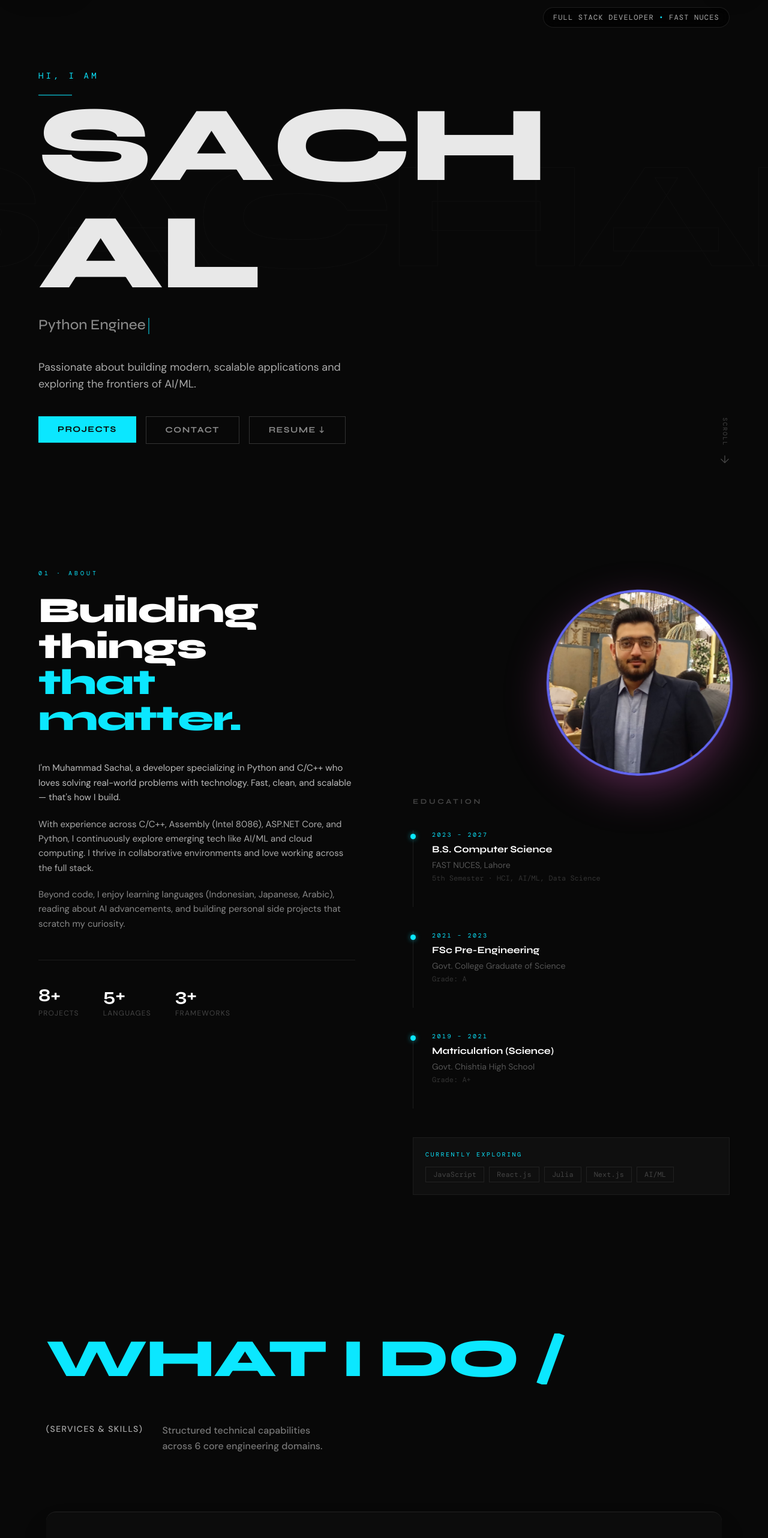
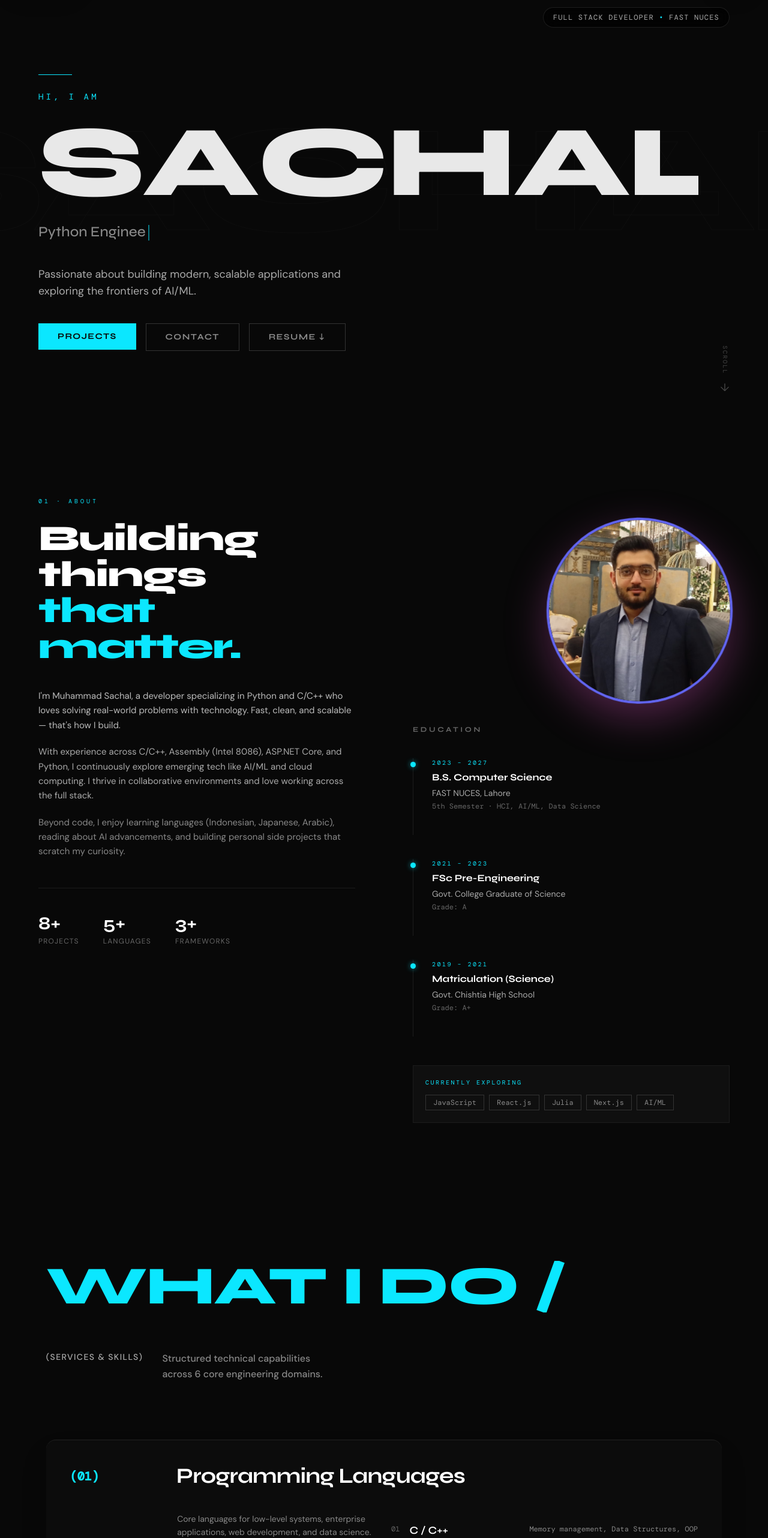
Before and after one commit to Sachal2508/My-Portfolio, a Next.js app: page / in a window 1280 px wide. Shown: the part 100-2664 px from the top of the page at 60% size. Built offline with nearby package versions, Linux system fonts and the light colour scheme; a web font is replaced by a local one.

Commit message:
style: enhance single-line hero name, fix cursor trail size & unify text theme

```diff
--- a/app/globals.css
+++ b/app/globals.css
@@ -20,8 +20,8 @@
   --c-border:   #1e1e1e;
   --c-text:     #e8e8e8;
   --c-text2:    #aaaaaa;
-  --c-text3:    #777777;
-  --c-text4:    #555555;
+  --c-text3:    #888888;
+  --c-text4:    #666666;
   --c-ghost:    #282828;
   --c-stroke:   rgba(255,255,255,0.05);
   /* Projects / Skills section aliases */
@@ -36,14 +36,9 @@
    ============================================= */
 *, *::before, *::after { box-sizing: border-box; }
 
-html.cursor-hidden,
-html.cursor-hidden body,
-html.cursor-hidden *,
-html.cursor-hidden *::before,
-html.cursor-hidden *::after,
-html.cursor-hidden button,
-html.cursor-hidden a,
-html.cursor-hidden input {
+/* ── Hide native cursor everywhere — custom cursor replaces it ── */
+html, html *, html *::before, html *::after,
+html body, html button, html a, html input, html textarea, html select {
   cursor: none !important;
 }
 
--- a/components/About.tsx
+++ b/components/About.tsx
@@ -65,8 +65,8 @@ function TimelineItem({
       >
         {item.degree}
       </h4>
-      <p className="text-[#555] text-sm">{item.school}</p>
-      <p className="text-[#333] text-xs mt-1 font-mono">{item.note}</p>
+      <p className="text-[#aaa] text-sm">{item.school}</p>
+      <p className="text-[#666] text-xs mt-1 font-mono">{item.note}</p>
     </motion.div>
   );
 }
@@ -138,7 +138,7 @@ export default function About() {
                   >
                     {stat.num}
                   </p>
-                  <p className="text-[#444] text-xs tracking-widest uppercase mt-1">
+                  <p className="text-[#666] text-xs tracking-widest uppercase mt-1">
                     {stat.label}
                   </p>
                 </div>
@@ -168,7 +168,7 @@ export default function About() {
           {/* Education Timeline */}
           <ScrollReveal delay={0.08}>
             <h3
-              className="font-syne font-bold text-xs tracking-[0.3em] uppercase text-[#444] mb-10"
+              className="font-syne font-bold text-xs tracking-[0.3em] uppercase text-[#666] mb-10"
               style={{ fontFamily: "var(--font-syne, Syne, sans-serif)" }}
             >
               Education
@@ -190,7 +190,7 @@ export default function About() {
                   (t) => (
                     <span
                       key={t}
-                      className="px-3 py-1 text-xs border border-[#222] text-[#444] font-mono"
+                      className="px-3 py-1 text-xs border border-[#333] text-[#888] font-mono"
                     >
                       {t}
                     </span>
--- a/components/CustomCursor.tsx
+++ b/components/CustomCursor.tsx
@@ -3,39 +3,40 @@
 import { useEffect, useRef, useState } from "react";
 
 const TRAIL_COUNT = 8;
-const LERP_FACTOR = 0.35;
 
 type Position = { x: number; y: number };
 
 export default function CustomCursor() {
-  const mainDotRef = useRef<HTMLDivElement>(null);
-  const trailRefs = useRef<(HTMLDivElement | null)[]>([]);
-  const mouse = useRef<Position>({ x: -200, y: -200 });
-  const headPos = useRef<Position>({ x: -200, y: -200 });
-  const trailPositions = useRef<Position[]>(
-    Array.from({ length: TRAIL_COUNT }, () => ({ x: -200, y: -200 }))
+  const mainDotRef  = useRef<HTMLDivElement>(null);
+  const trailRefs   = useRef<(HTMLDivElement | null)[]>([]);
+  const mouse       = useRef<Position>({ x: -300, y: -300 });
+  const trailPos    = useRef<Position[]>(
+    Array.from({ length: TRAIL_COUNT }, () => ({ x: -300, y: -300 }))
   );
-  const isHovered = useRef(false);
-  const rafId = useRef<number>();
+  const isHovered   = useRef(false);
+  const rafId       = useRef<number>();
   const [enabled, setEnabled] = useState(false);
-  const [visible, setVisible] = useState(false);
+  const [visible,  setVisible]  = useState(false);
 
+  /* ── Device check ─────────────────────────────── */
   useEffect(() => {
     const reduceMotion = window.matchMedia("(prefers-reduced-motion: reduce)").matches;
-    const finePointer = window.matchMedia("(hover: hover) and (pointer: fine)").matches;
-    const touchDevice = navigator.maxTouchPoints > 0 || window.matchMedia("(pointer: coarse)").matches;
+    const finePointer  = window.matchMedia("(hover: hover) and (pointer: fine)").matches;
+    const touchDevice  = navigator.maxTouchPoints > 0 || window.matchMedia("(pointer: coarse)").matches;
 
     if (!finePointer || reduceMotion || touchDevice) return;
 
     setEnabled(true);
-    document.documentElement.classList.add("cursor-hidden");
     document.body.style.cursor = "none";
+    document.documentElement.style.cursor = "none";
+
     return () => {
-      document.documentElement.classList.remove("cursor-hidden");
       document.body.style.cursor = "";
+      document.documentElement.style.cursor = "";
     };
   }, []);
 
+  /* ── Render loop ───────────────────────────────── */
   useEffect(() => {
     if (!enabled) return;
 
@@ -45,51 +46,50 @@ export default function CustomCursor() {
     };
 
     const onMouseOver = (e: MouseEvent) => {
-      const target = e.target as Element;
-      if (target.closest("a, button, [data-magnetic], input, textarea, select, .group")) {
+      const t = e.target as Element;
+      if (t.closest("a, button, [data-magnetic], input, textarea, select")) {
         isHovered.current = true;
       }
     };
 
-    const onMouseOut = () => {
-      isHovered.current = false;
+    const onMouseOut = (e: MouseEvent) => {
+      const t = e.target as Element;
+      if (t.closest("a, button, [data-magnetic], input, textarea, select")) {
+        isHovered.current = false;
+      }
     };
 
     window.addEventListener("mousemove", onMouseMove, { passive: true });
     document.addEventListener("mouseover", onMouseOver);
     document.addEventListener("mouseout", onMouseOut);
 
-    // Ultra-Fast Buttery Render Loop
     const render = () => {
-      const targetX = mouse.current.x;
-      const targetY = mouse.current.y;
+      const mx = mouse.current.x;
+      const my = mouse.current.y;
 
-      // Instant responsive lead dot
-      headPos.current.x += (targetX - headPos.current.x) * 0.7;
-      headPos.current.y += (targetY - headPos.current.y) * 0.7;
-
+      /* Main dot — snaps instantly to mouse */
       if (mainDotRef.current) {
-        const scale = isHovered.current ? 2.0 : 1.0;
-        mainDotRef.current.style.transform = `translate3d(${headPos.current.x}px, ${headPos.current.y}px, 0) translate(-50%, -50%) scale(${scale})`;
+        const scale = isHovered.current ? 1.6 : 1.0;
+        mainDotRef.current.style.transform =
+          `translate3d(${mx}px, ${my}px, 0) translate(-50%, -50%) scale(${scale})`;
       }
 
-      // First trail dot follows the head dot
-      trailPositions.current[0].x += (headPos.current.x - trailPositions.current[0].x) * LERP_FACTOR;
-      trailPositions.current[0].y += (headPos.current.y - trailPositions.current[0].y) * LERP_FACTOR;
+      /* First trail dot follows the mouse with a slight lag */
+      trailPos.current[0].x += (mx - trailPos.current[0].x) * 0.28;
+      trailPos.current[0].y += (my - trailPos.current[0].y) * 0.28;
 
-      // Lagging snake chain effect
+      /* Each subsequent dot follows the previous one — snake chain */
       for (let i = 1; i < TRAIL_COUNT; i++) {
-        const prev = trailPositions.current[i - 1];
-        const curr = trailPositions.current[i];
-        curr.x += (prev.x - curr.x) * LERP_FACTOR;
-        curr.y += (prev.y - curr.y) * LERP_FACTOR;
+        trailPos.current[i].x += (trailPos.current[i - 1].x - trailPos.current[i].x) * 0.28;
+        trailPos.current[i].y += (trailPos.current[i - 1].y - trailPos.current[i].y) * 0.28;
       }
 
-      // Apply transforms to all lagging trail dots
+      /* Apply to trail elements */
       trailRefs.current.forEach((dot, i) => {
         if (dot) {
-          const pos = trailPositions.current[i];
-          dot.style.transform = `translate3d(${pos.x}px, ${pos.y}px, 0) translate(-50%, -50%)`;
+          const { x, y } = trailPos.current[i];
+          dot.style.transform =
+            `translate3d(${x}px, ${y}px, 0) translate(-50%, -50%)`;
         }
       });
 
@@ -114,30 +114,39 @@ export default function CustomCursor() {
         visible ? "opacity-100" : "opacity-0"
       }`}
     >
-      {/* Main Leading Dot */}
+      {/* ── Main leading dot — sharp & bright ── */}
       <div
         ref={mainDotRef}
-        className="fixed top-0 left-0 w-2.5 h-2.5 rounded-full bg-[#0BE7FF] shadow-[0_0_10px_#0BE7FF] pointer-events-none transition-transform duration-75"
-        style={{ willChange: "transform" }}
+        className="fixed top-0 left-0 pointer-events-none rounded-full"
+        style={{
+          width:  "18px",
+          height: "18px",
+          backgroundColor: "#0BE7FF",
+          boxShadow: "0 0 14px 4px rgba(11,231,255,0.65), 0 0 4px 1px #0BE7FF",
+          willChange: "transform",
+          transition: "transform 0.06s ease",
+        }}
       />
 
-      {/* Series of Lagging Trail Dots */}
+      {/* ── Lagging trail dots — shrink & fade ── */}
       {Array.from({ length: TRAIL_COUNT }).map((_, i) => {
-        const size = Math.max(1.5, 6 - i * 0.6);
-        const opacity = Math.max(0.15, 0.7 - i * 0.07);
+        // Starts at 14px, tapers to ~4px
+        const size    = Math.max(4, 14 - i * 1.4);
+        // Starts at 0.75 opacity, fades to 0.1
+        const opacity = Math.max(0.10, 0.75 - i * 0.09);
 
         return (
           <div
             key={i}
-            ref={(el) => {
-              trailRefs.current[i] = el;
-            }}
-            className="fixed top-0 left-0 rounded-full bg-[#0BE7FF] pointer-events-none"
+            ref={(el) => { trailRefs.current[i] = el; }}
+            className="fixed top-0 left-0 rounded-full pointer-events-none"
             style={{
-              width: `${size}px`,
-              height: `${size}px`,
-              opacity: opacity,
-              willChange: "transform",
+              width:           `${size}px`,
+              height:          `${size}px`,
+              backgroundColor: "#0BE7FF",
+              opacity,
+              boxShadow:       i < 3 ? `0 0 ${8 - i * 2}px rgba(11,231,255,0.4)` : "none",
+              willChange:      "transform",
             }}
           />
         );
--- a/components/Hero.tsx
+++ b/components/Hero.tsx
@@ -107,7 +107,7 @@ export default function Hero() {
       />
 
       {/* Hero content */}
-      <div className="relative z-10 max-w-[900px] pt-6">
+      <div className="relative z-10 max-w-[1100px] w-full pt-6">
         {/* Greeting */}
         <motion.p
           initial={{ opacity: 0, x: -20 }}
@@ -119,12 +119,12 @@ export default function Hero() {
           Hi, I am
         </motion.p>
 
-        {/* Name — characters stagger in */}
+        {/* Name — characters stagger in on one single line */}
         <div
-          className="overflow-hidden"
+          className="overflow-hidden w-full"
           aria-label="Muhammad Sachal"
         >
-          <div className="flex flex-wrap">
+          <div className="flex flex-nowrap whitespace-nowrap items-center">
             {NAME_CHARS.map((char, i) => (
               <motion.span
                 key={i}
@@ -135,10 +135,10 @@ export default function Hero() {
                   delay: 0.4 + i * 0.06,
                   ease: [0.22, 1, 0.36, 1],
                 }}
-                className="font-syne font-extrabold leading-none tracking-tight"
+                className="font-syne font-extrabold leading-none tracking-tight select-none"
                 style={{
                   fontFamily: "var(--font-syne, Syne, sans-serif)",
-                  fontSize: "clamp(4rem, 14vw, 13rem)",
+                  fontSize: "clamp(3.2rem, 14.5vw, 10.5rem)",
                   color: "var(--c-text, #f0f0f0)",
                   display: "inline-block",
                 }}
--- a/components/Skills.tsx
+++ b/components/Skills.tsx
@@ -113,7 +113,7 @@ function SplitFlapItem({ num, name, details }: { num: string; name: string; deta
     <div className="flex flex-col sm:flex-row sm:items-center justify-between py-4 border-b border-[#222] group cursor-default gap-1">
       <div className="flex items-center gap-4">
         <span
-          className="font-mono text-xs text-[#555] group-hover:text-[#0BE7FF] transition-colors"
+          className="font-mono text-xs text-[#666] group-hover:text-[#0BE7FF] transition-colors"
           style={{ fontFamily: "var(--font-mono, monospace)" }}
         >
           {num}
@@ -141,7 +141,7 @@ function SplitFlapItem({ num, name, details }: { num: string; name: string; deta
       </div>
 
       <span
-        className="font-mono text-xs text-[#777] sm:text-right"
+        className="font-mono text-xs text-[#888] sm:text-right"
         style={{ fontFamily: "var(--font-mono, monospace)" }}
       >
         {details}
@@ -164,10 +164,10 @@ export default function Skills() {
         </ScrollReveal>
 
         <div className="flex flex-col gap-x-8 gap-y-2 sm:flex-row sm:items-start md:col-start-6">
-          <span className="font-medium uppercase text-nowrap text-[var(--c-text2,#555)] text-sm tracking-widest">
+          <span className="font-medium uppercase text-nowrap text-[#aaa] text-sm tracking-widest">
             (SERVICES & SKILLS)
           </span>
-          <p className="max-w-[32ch] text-balance font-medium leading-relaxed text-[var(--c-text3,#888)] text-base">
+          <p className="max-w-[32ch] text-balance font-medium leading-relaxed text-[#888] text-base">
             Structured technical capabilities across 6 core engineering domains.
           </p>
         </div>
```
